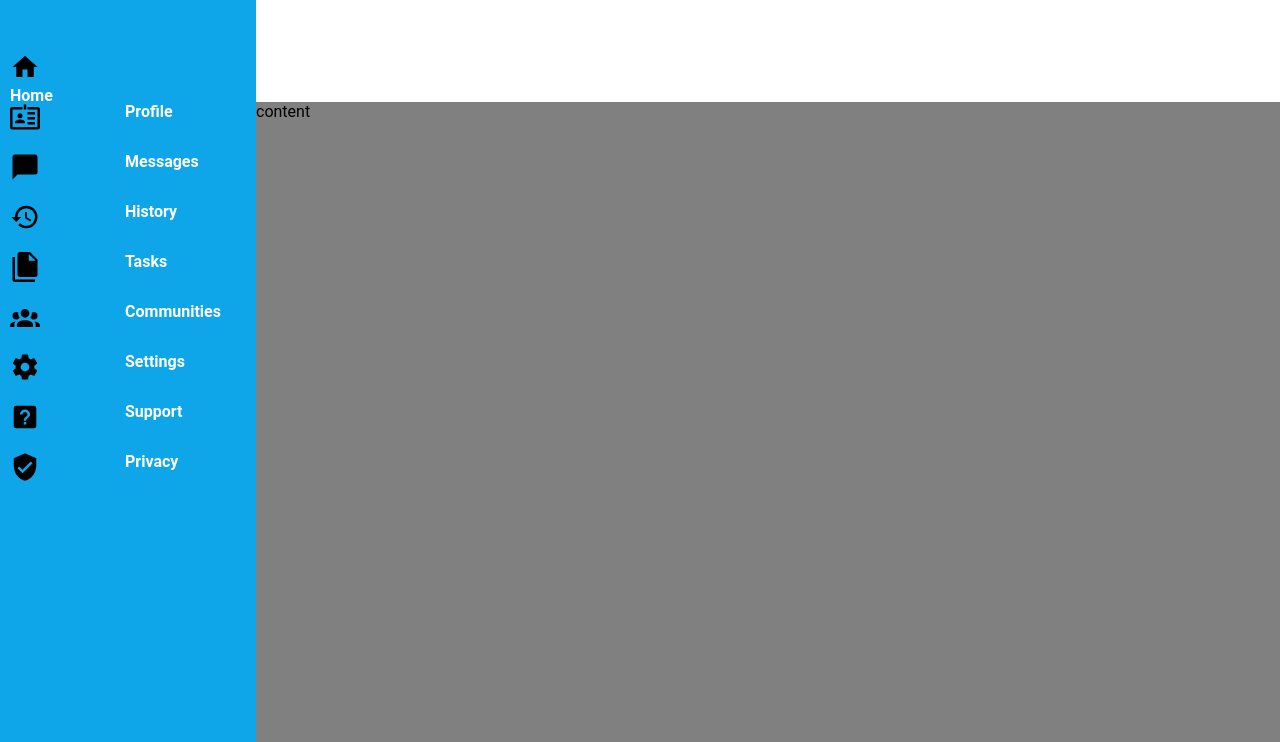
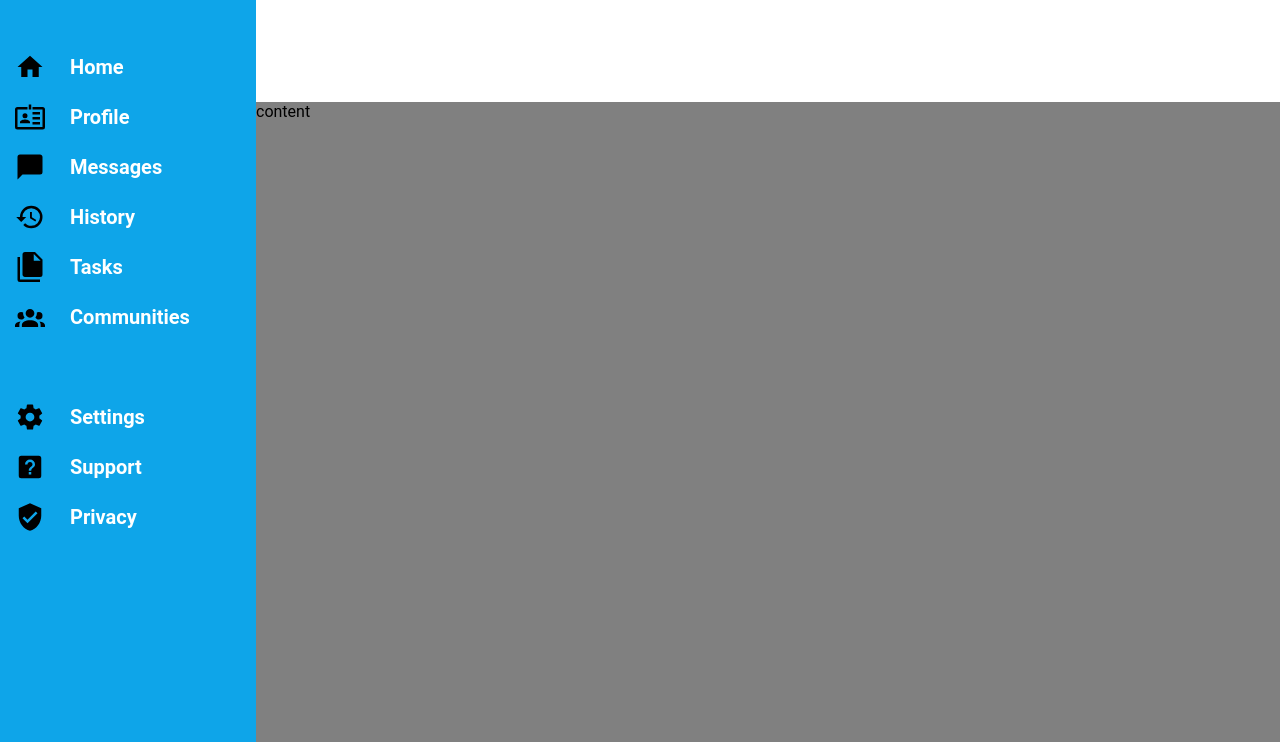
Before and after one commit to Tortoisey1/odin-dashboard, a plain HTML site: page index.html in a window 1280 px wide. Shown: the part 58-800 px from the top of the page. Drawn offline with Linux system fonts and the light colour scheme.

Commit message:
sidebar done

```diff
--- a/index.html
+++ b/index.html
@@ -16,7 +16,7 @@
                 <img src="SVGs/view-dashboard.svg" alt="Dashboard icon">
                 <div>Dashboard</div>
             </div>
-            <div class="home-cell">
+            <div class="cell">
                 <img src="SVGs/home.svg" alt="Home icon">
                 <div>Home</div>
             </div>
@@ -36,7 +36,7 @@
                 <img src="SVGs/file-multiple.svg" alt="Tasks icon">
                 <div>Tasks</div>
             </div>
-            <div class="cell">
+            <div class="cell" id="community-cell">
                 <img src="SVGs/account-group.svg" alt="Community icon">
                 <div>Communities</div>
             </div>
--- a/styles.css
+++ b/styles.css
@@ -51,9 +51,17 @@
 
 .sidebar> .cell{
     display: grid;
-    grid-template-columns: 100px 1fr;
+    grid-template-columns: 40px 1fr;
     gap: 15px;
+    align-self:start;
+    align-items: center;
+    font-size: 20px;
+    padding-left: 5px;
 }
+#community-cell{
+    grid-row: span 2;
+}
+
 /* css for the header */
 
 .header {
```
